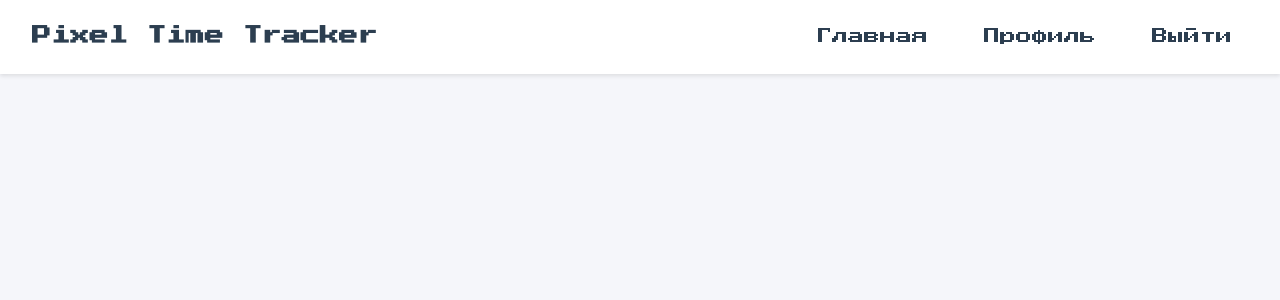
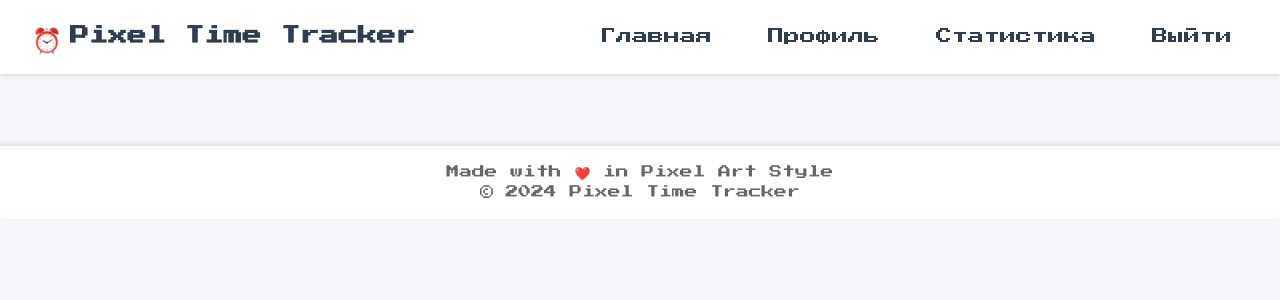
Before and after one commit to Varn22/pixel-time-tracker, a Flask app: template templates/base.html in a window 1280 px wide. Shown: the top 300 px of the page. Run offline with Flask 3, Linux system fonts and the light colour scheme; the template is opened without the code that fills it, so the values that code supplies are empty; the visitor is signed in with stand-in values (Sample User, id 1).

Commit message:
Update base.html

```diff
--- a/templates/base.html
+++ b/templates/base.html
@@ -5,15 +5,21 @@
     <meta name="viewport" content="width=device-width, initial-scale=1.0">
     <title>Pixel Time Tracker</title>
     <link rel="stylesheet" href="{{ url_for('static', filename='css/style.css') }}">
+    <link href="https://fonts.googleapis.com/css2?family=Press+Start+2P&display=swap" rel="stylesheet">
+    <script src="https://cdn.jsdelivr.net/npm/chart.js"></script>
     {% block styles %}{% endblock %}
 </head>
 <body>
     <nav class="navbar">
-        <div class="nav-brand">Pixel Time Tracker</div>
+        <div class="nav-brand">
+            <span class="pixel-icon">⏰</span>
+            Pixel Time Tracker
+        </div>
         <div class="nav-links">
             <a href="{{ url_for('index') }}" class="nav-link">Главная</a>
             {% if 'user_id' in session %}
                 <a href="{{ url_for('profile') }}" class="nav-link">Профиль</a>
+                <a href="{{ url_for('stats') }}" class="nav-link">Статистика</a>
                 <a href="{{ url_for('logout') }}" class="nav-link">Выйти</a>
             {% else %}
                 <a href="{{ url_for('login') }}" class="nav-link">Войти</a>
@@ -25,6 +31,13 @@
         {% block content %}{% endblock %}
     </div>
 
+    <footer class="footer">
+        <div class="footer-content">
+            <p>Made with ❤️ in Pixel Art Style</p>
+            <p>© 2024 Pixel Time Tracker</p>
+        </div>
+    </footer>
+
     <script src="{{ url_for('static', filename='js/script.js') }}"></script>
     {% block scripts %}{% endblock %}
 </body>
```
